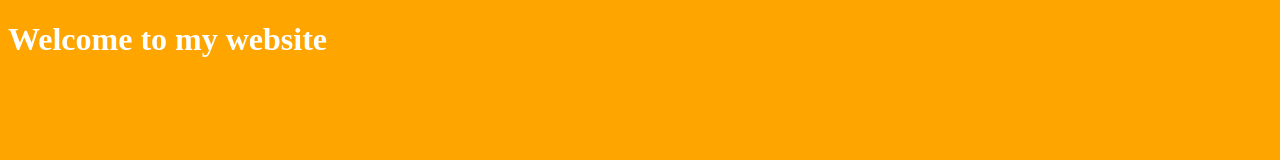
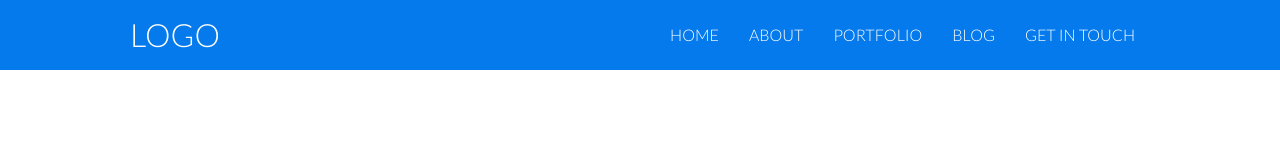
Before and after one commit to Epvacode/Epvacode.github.io, a plain HTML site: page index.html in a window 1280 px wide. Drawn offline with Linux system fonts and the light colour scheme.

Commit message:
created and added the Nav

```diff
--- a/index.html
+++ b/index.html
@@ -8,7 +8,24 @@
   <link rel="stylesheet" href="main.css">
 </head>
 <body>
-  <h1>Welcome to my website</h1>
+    <header>
+      <!-- Nav Bar -->
+      <div class="navbar">
+        <div class="container flex">
+          <h1>LOGO</h1>
+          <nav>
+            <ul>
+              <li><a href="index.html">HOME</a></li>
+              <li><a href="index.html">ABOUT</a></li>
+              <li><a href="index.html">PORTFOLIO</a></li>
+              <li><a href="index.html">BLOG</a></li>
+              <li><a href="index.html">GET IN TOUCH</a></li>
+            </ul>
+          </nav>
+        </div>
+      </div>
+    </header>
+  </div>
   <script src="app.js"></script>
 </body>
 </html>
--- a/main.css
+++ b/main.css
@@ -1,9 +1,64 @@
-body
-{
-  background-color: Orange;
+@import url('https://fonts.googleapis.com/css2?family=Lato:wght@300&display=swap');
+*{
+  box-sizing: border-box;
+  padding: 0;
+  margin: 0;
 }
-h1
-{
-  color: White;
-  background-color: orange;
+  body{
+    font-family: 'lato',sans-serif;
+    color: #333;
+    line-height: 1.6;
+  }
+ul{
+  list-style-type: none;
 }
+a{
+  text-decoration: none;
+  color: #333;
+}
+h1,
+h2{
+font-weight: 300;
+line-height: 1.2;
+margin: 10px 0;
+
+}
+p{
+  margin: 10px 0;
+}
+img{
+  width: 100%;
+}
+
+.navbar{
+  background-color: #047aed;
+  color: #fff;
+  height: 70px;
+}
+.navbar ul{
+  display: flex;
+}
+
+.navbar a:hover{
+  border-bottom: 2px #fff solid;
+}
+.navbar a{
+  color: #fff;
+  padding: 10px;
+  margin: 0 5px;
+}
+.navbar .flex{
+  justify-content: space-between;
+}
+.container{
+  max-width: 1100px;
+  margin: 0 auto;
+  overflow: auto;
+  padding: 0 40px;
+}
+.flex{
+  display: flex;
+  justify-content: center;
+  align-items: center;
+  height: 100%;
+}
```
